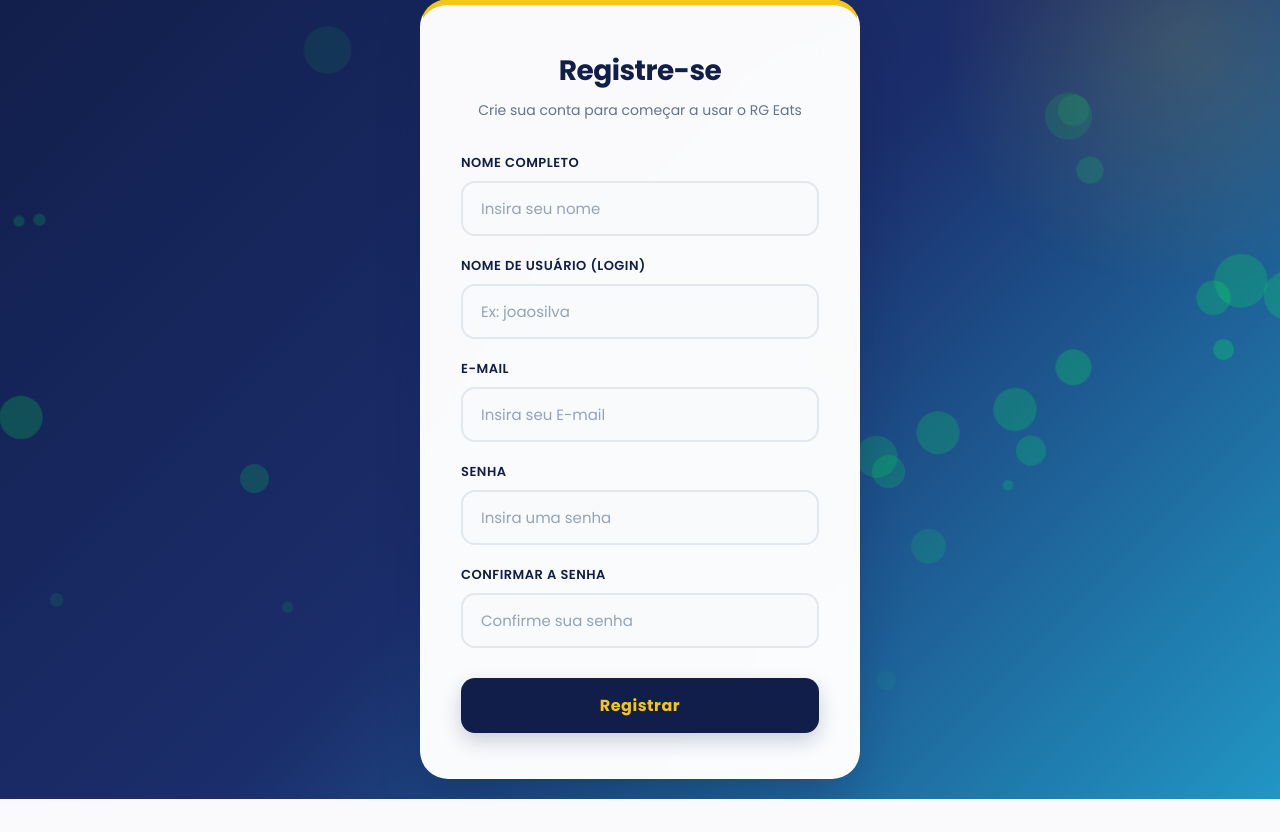
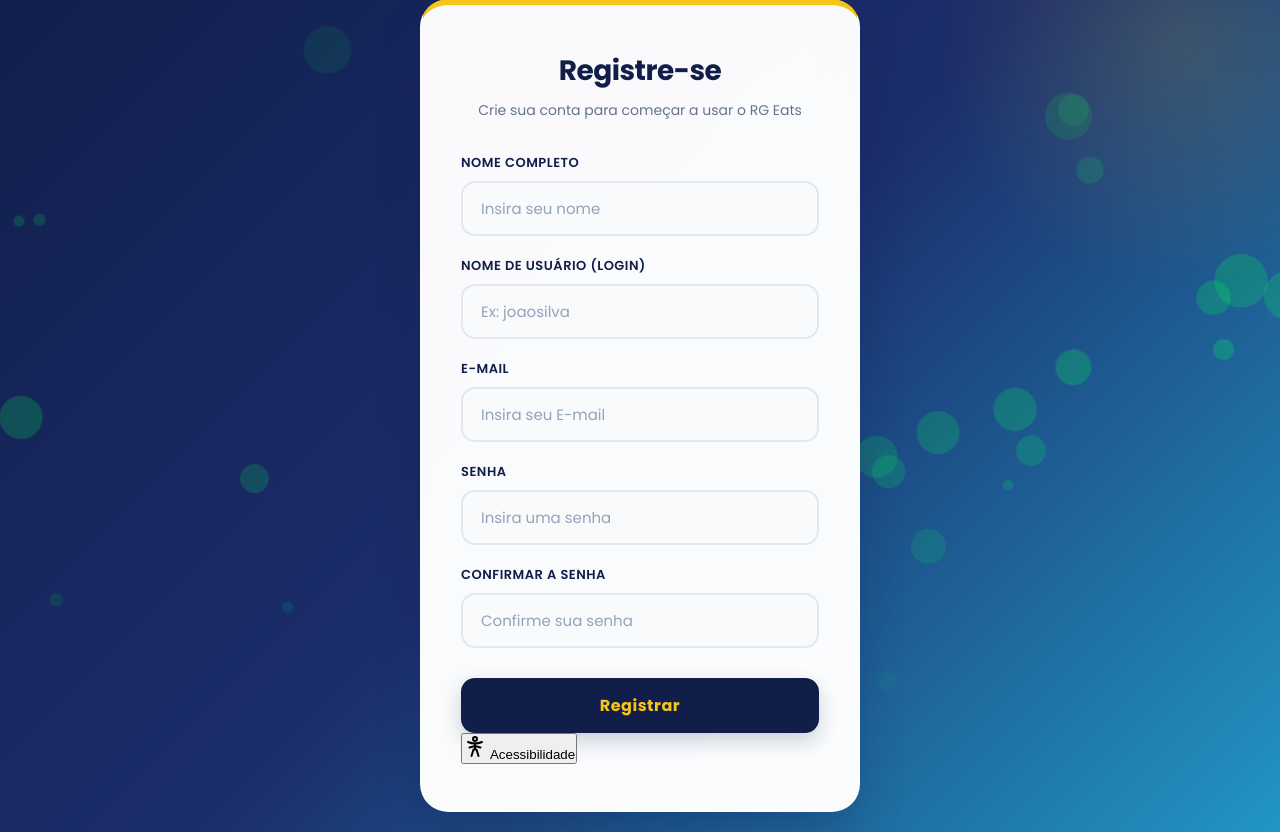
Before and after one commit to jose9821/TCC, a PHP site: page /registrar.php in a window 1280 px wide; the page is wider, and only the part inside the window is pictured. Shown: the part 58-890 px from the top of that part. Before the commit the page ends 857 px from the top of that part, so only its background shows below. Run offline with PHP 8.4, Linux system fonts and the light colour scheme.

Commit message:
Update registrar.php

```diff
--- a/Site/public/registrar.php
+++ b/Site/public/registrar.php
@@ -114,6 +114,8 @@ if (isset($_SERVER['REQUEST_METHOD']) && $_SERVER['REQUEST_METHOD'] === 'POST')
 
       </form>
 
+        <?php require_once("acessibilidade.php"); ?>
+
     </div>
   </div>
 
```
